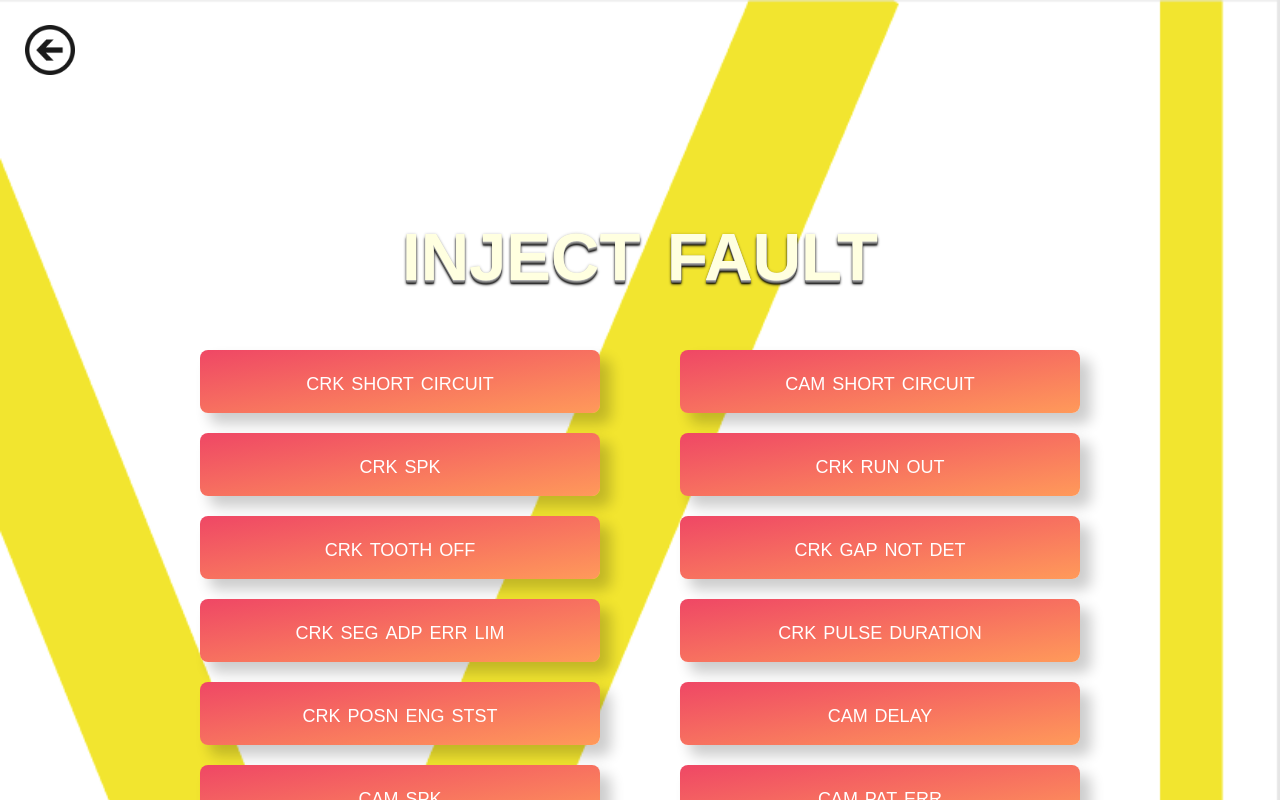
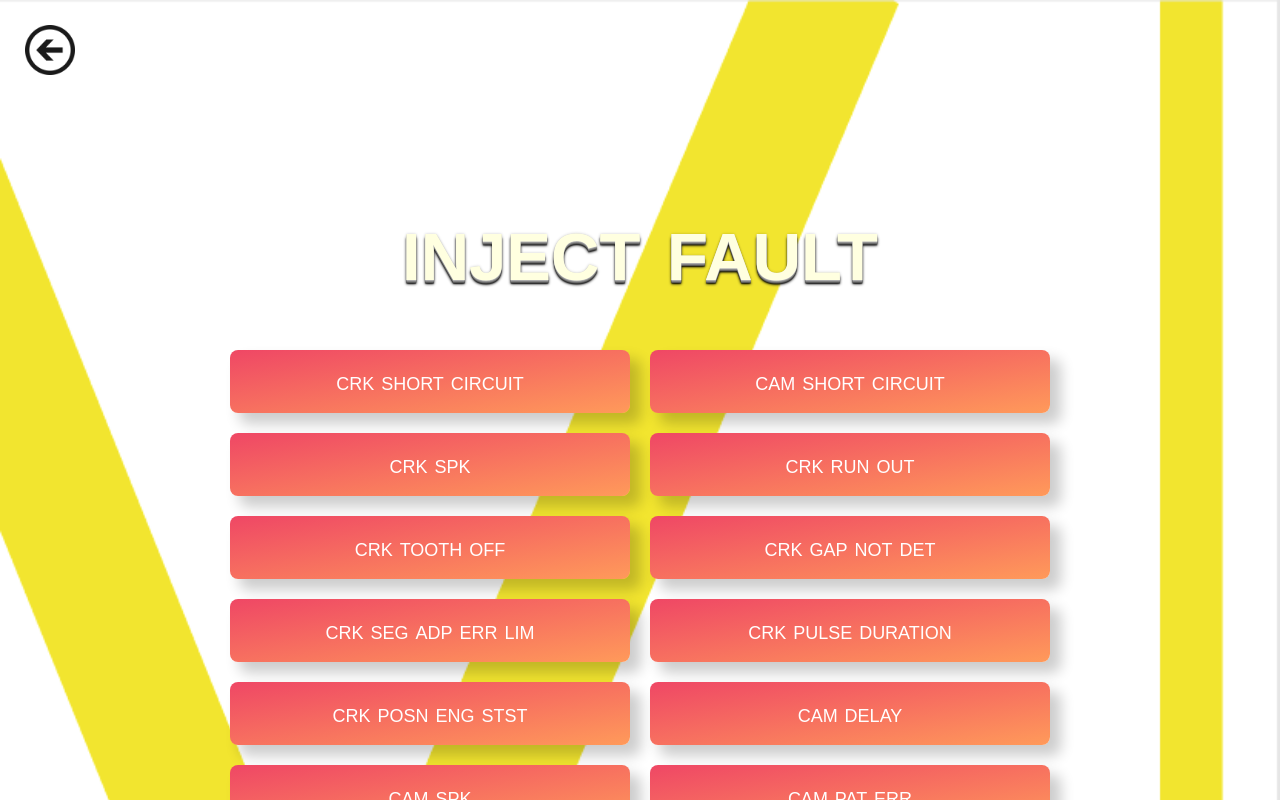
Before and after one commit to hmathieu31/JammerBox-System, a React (Create React App) app in the folder Nouveau PIR/interface-web/: page / in a window 1280 px wide. Both pictures are taken after a click on the button "inject fault". Shown: the top 800 px of the page. Built offline with nearby package versions, Linux system fonts and the light colour scheme.

Commit message:
Minor change in CSS

```diff
--- a/Nouveau PIR/interface-web/src/CSS/MainPage.css
+++ b/Nouveau PIR/interface-web/src/CSS/MainPage.css
@@ -142,11 +142,6 @@ p {
     display: grid;
     grid-template-columns: repeat(2, auto);
     grid-auto-rows: minmax(25px, auto);
-    place-items: center;
-}
-
-.button-list-item {
-    display: flex;
     align-items: center;
     justify-content: center;
 }
```
